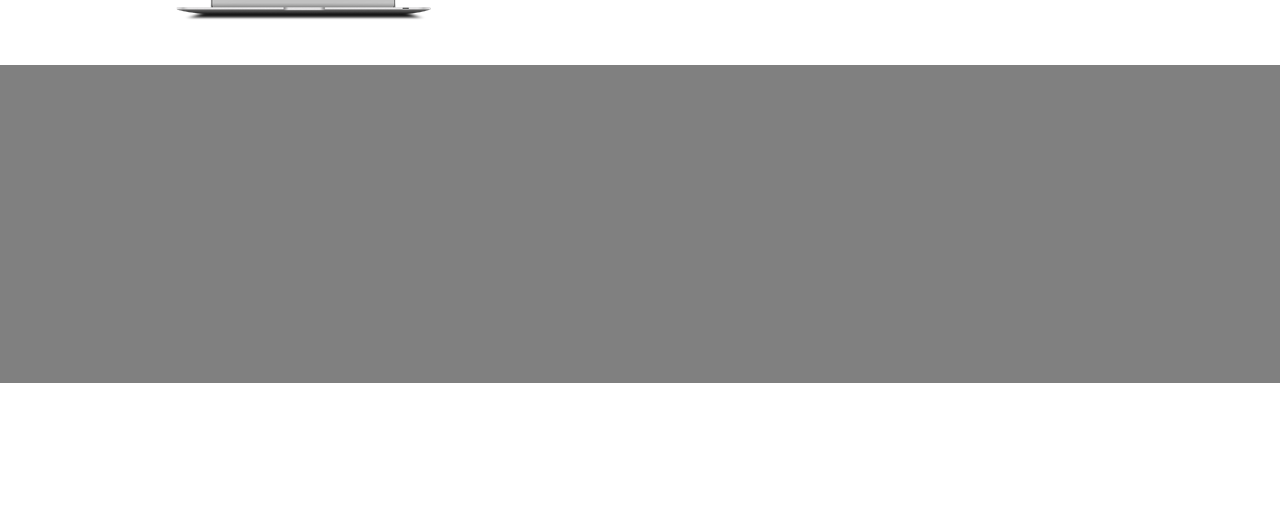
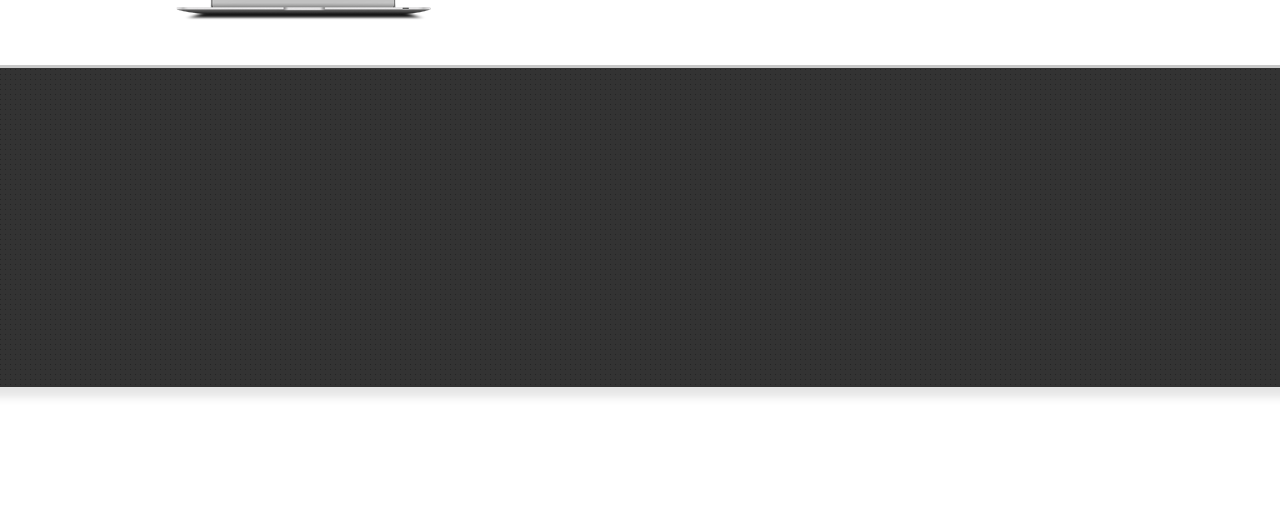
Before and after one commit to rainyjune/html-demos, a plain HTML site: page burnstudio/index.html in a window 1280 px wide. Shown: the part 1090-1615 px from the top of the page. Drawn offline with Linux system fonts and the light colour scheme.

Commit message:
Update burnstudio

```diff
--- a/burnstudio/css/style.css
+++ b/burnstudio/css/style.css
@@ -421,23 +421,12 @@ ul {
   margin-bottom: 25px;
 }
 
-#links {
-  width: 100%;
-  height: 318px;
-  background-color: gray;
-}
-
-#clients {
-  width: 960px;
-  height: 145px;
-  margin-left: auto;
-  margin-right: auto;
-}
-
 #footer {
   width: 100%;
-  height: 197px;
-  border-top: 1px solid #c8c8c8;
+  height: 665px;
+  border-top: 3px solid #c8c8c8;
+  background: url(../images/footer-bg.png) repeat-x;
+  box-sizing: border-box;
 }
 
 #footer .container {
```
Also changed, not shown: burnstudio/images/footer-bg.png (added).
